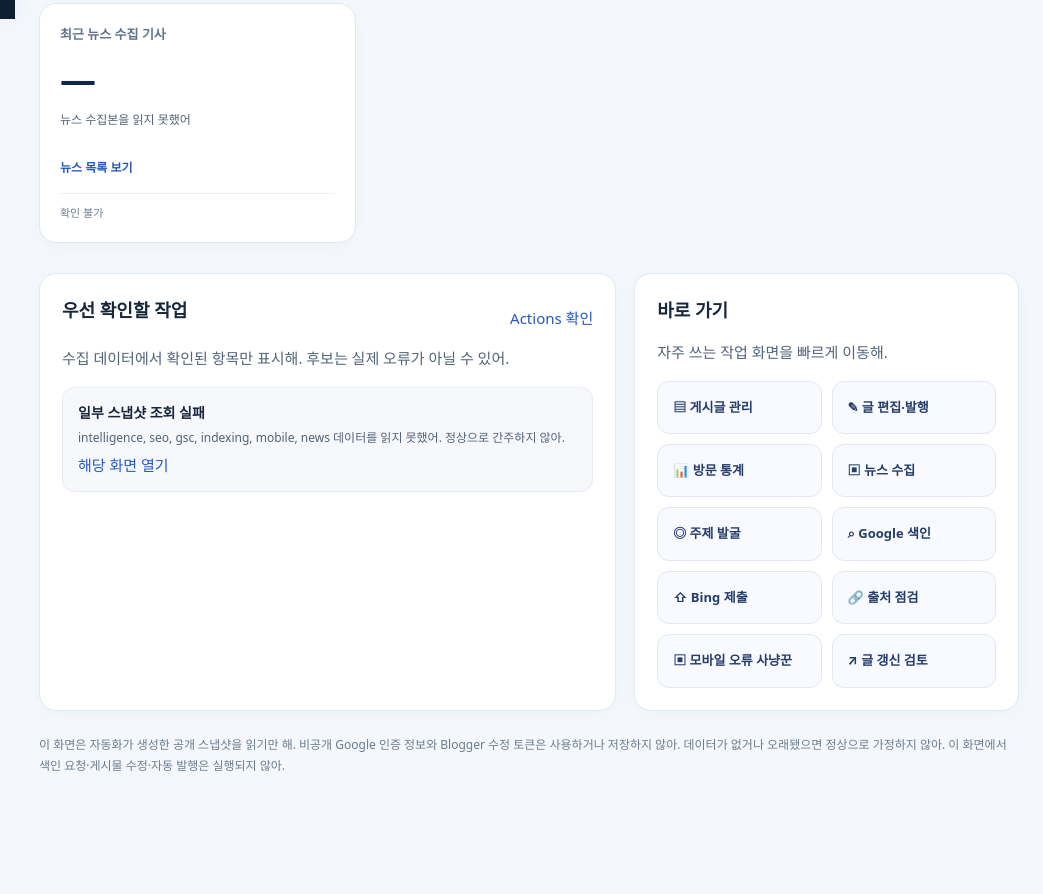
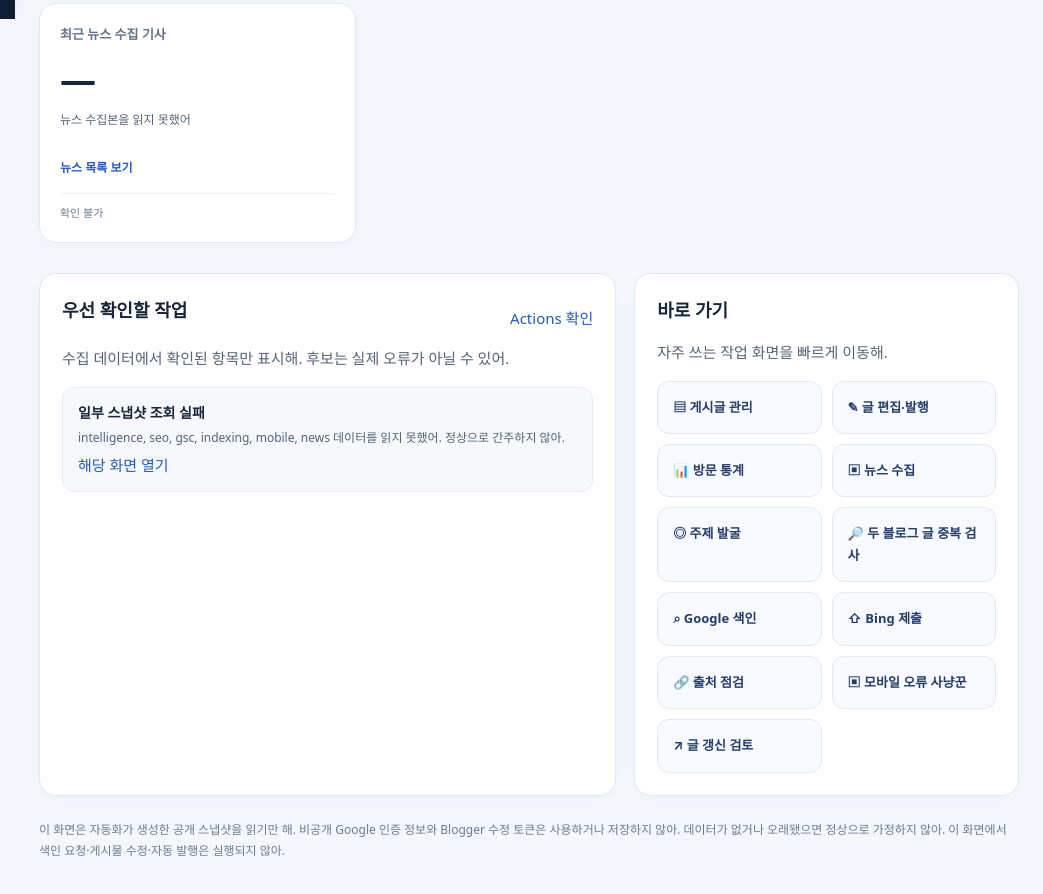
Before and after one commit to wiclab/blogger-manager, a plain HTML site: page dashboard.html in a window 1280 px wide. Shown: the part 781-1675 px from the top of the page, without its empty margins (237-1280 px from the left). Before the commit the page ends 1634 px from the top, so only its background shows below. Drawn offline with Linux system fonts and the light colour scheme; no server answers.

Commit message:
feat: expose dual-blog duplicate checker in CMS navigation

```diff
--- a/dashboard.html
+++ b/dashboard.html
@@ -62,7 +62,7 @@ h2{font-size:18px;margin:0 0 14px}p{margin:6px 0;color:#53637a}
  <div class="panel"><h2>바로 가기</h2><p>자주 쓰는 작업 화면을 빠르게 이동해.</p><div class="quick">
  <a href="./index.html">▤ 게시글 관리</a><a href="./editor.html">✎ 글 편집·발행</a>
  <a href="./traffic.html">📊 방문 통계</a>
- <a href="./news.html">▣ 뉴스 수집</a><a href="./write.html">◎ 주제 발굴</a>
+ <a href="./news.html">▣ 뉴스 수집</a><a href="./write.html">◎ 주제 발굴</a><a href="./write.html#duplicate-check">🔎 두 블로그 글 중복 검사</a>
  <a href="./gsc.html">⌕ Google 색인</a><a href="./indexing.html">⇧ Bing 제출</a>
  <a href="./sources.html">🔗 출처 점검</a><a href="./mobile-audit.html">▣ 모바일 오류 사냥꾼</a><a href="./seo.html">↗ 글 갱신 검토</a></div></div>
 </section>
```
